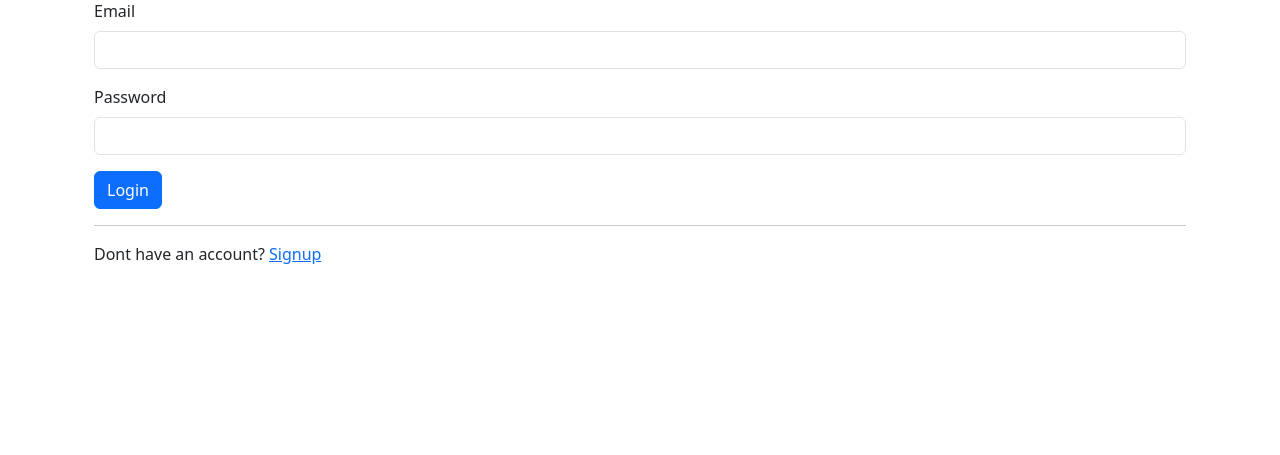
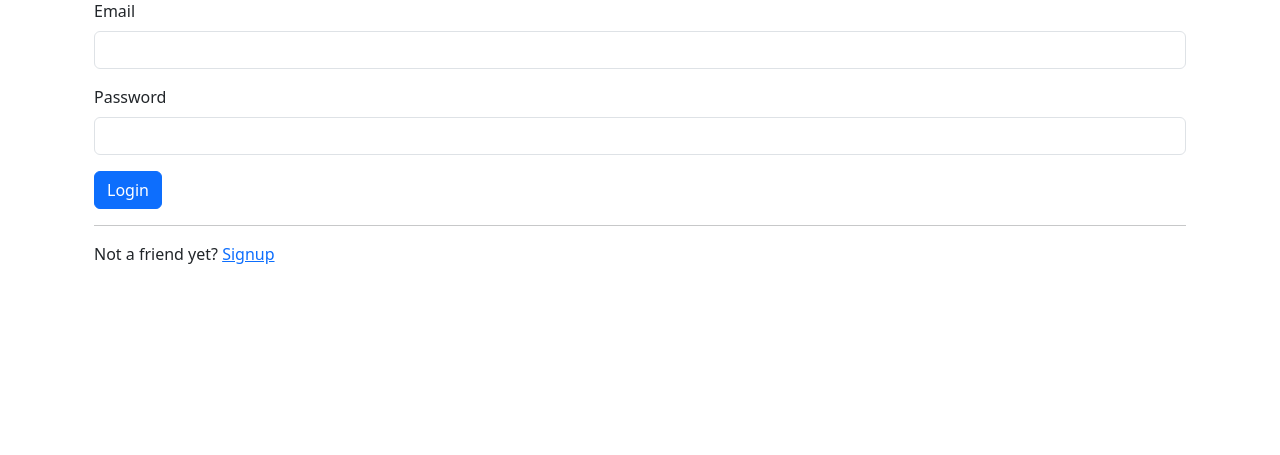
Before and after one commit to moustacheManHere/Vegetable-CNN-App, a Flask app: page /login in a window 1280 px wide. Shown: the part 89-544 px from the top of the page. Run offline with Flask 3, Linux system fonts and the light colour scheme; some libraries are stand-ins or nearby versions.

Commit message:
Related to #71, enahnced login page

```diff
--- a/application/routes.py
+++ b/application/routes.py
@@ -97,8 +97,8 @@ def login():
     if login.validate_on_submit():
         if checkUserCred(login):
             return redirect(url_for("index_page"))
-        return render_template("login.html", title="Login", form=login)
-    return render_template("login.html", title="Login", form=login)
+        return render_template("login.html", title="Login", form=login, success=False)
+    return render_template("login.html", title="Login", form=login, success=True)
 
 @app.route("/signup", methods=["GET", "POST"])
 def signup():
--- a/application/templates/login.html
+++ b/application/templates/login.html
@@ -3,6 +3,11 @@
 {% block content %}
 
 <div class="container mt-4">
+    {% if not success %}
+    <div class="alert alert-danger text-center mt-3" role="alert">
+      I don't seem to recognise you... Are you impersonating my friend!
+    </div>
+    {% endif %}
     <form method="POST" action="{{ url_for('login') }}">
       {{ form.hidden_tag() }}
       <div class="mb-3">
@@ -22,7 +27,7 @@
       {{ form.submit(class_='btn btn-primary') }}
     </form>
     <hr>
-    <p>Dont have an account? <a href="/signup">Signup</a></p>
+    <p>Not a friend yet? <a href="/signup">Signup</a></p>
   </div>
 
 {% endblock content %}
```
